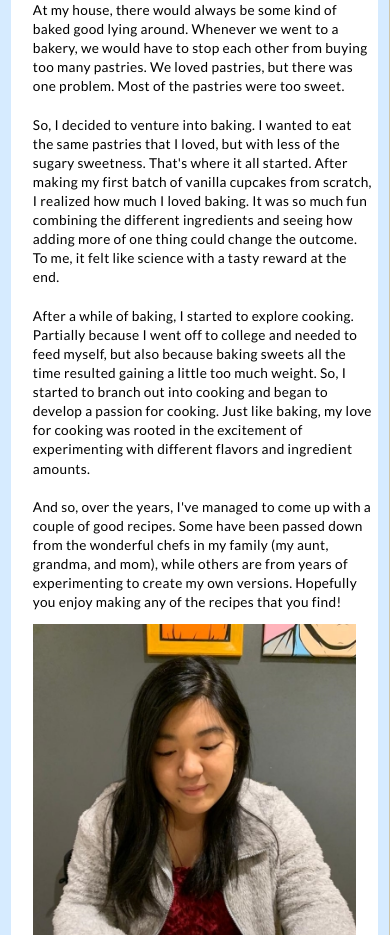
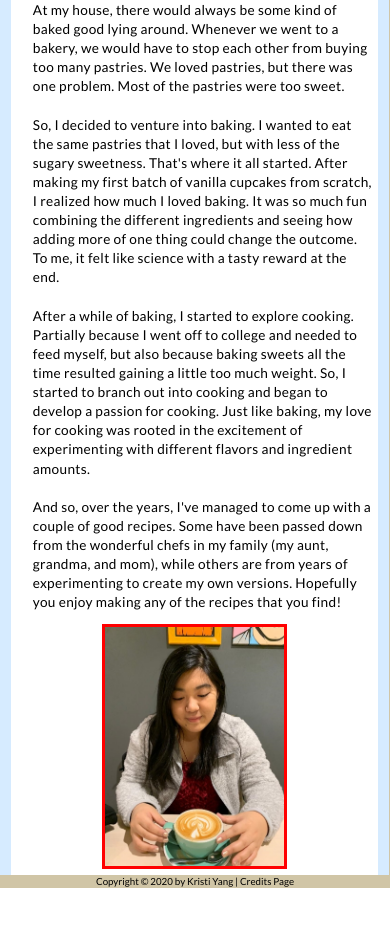
Before and after one commit to kri-yan/kristiscookbook, a plain HTML site: page about.html in a window 390 px wide. Shown: the part 165-1100 px from the top of the page. After the commit the page ends 1053 px from the top, so only its background shows below. Drawn offline with Linux system fonts and the light colour scheme.

Commit message:
bug fixes

```diff
--- a/css/about.css
+++ b/css/about.css
@@ -57,7 +57,7 @@ nav a:hover{color: rgb(153, 204, 255);}
 .text{font-size: 1rem; letter-spacing: 0.02rem; line-height: 140%;}
 
 /* PICTUER OF ME */
-.image{width: 90%;}
+.image{border-style: solid; border-color: red; width: 90%;}
 img#me{display: block; margin-bottom: auto; margin-left: auto; margin-right: 5%; margin-top: 5%; width: 100%;}
 
 /* FOOTER */
@@ -97,8 +97,8 @@ footer a{color: black; text-decoration: none;}
     .about_me p{font-size: 2.25vw;}
 
     /* IMAGE */
-    .image{display: flex; justify-content: center; max-height: 40%;}
-    img#me{margin: 0;}
+    .image{display: flex; justify-content: center; max-width: 50%;}
+    img#me{margin: 0; transform: scale(1, 1);}
 
     /* FOOTER */
     footer{font-size: 1.5vw;}
--- a/css/recommendations.css
+++ b/css/recommendations.css
@@ -222,7 +222,7 @@ footer a{color: black; text-decoration: none;}
 
     /* IMAGE */
     .product{display: block; border-style: none;}
-    .image{border-style: solid; justify-content: center; padding-top: 2%; min-width: 0;}
+    .image{border-style: solid; border-color: purple; justify-content: center; padding-top: 2%; min-width: 0;}
     .image img{border-style: solid; max-width: 80%;}
     .content{border-color: rgb(217, 217, 217); border-bottom-style: solid; padding: 3% 5%;}
 
```
